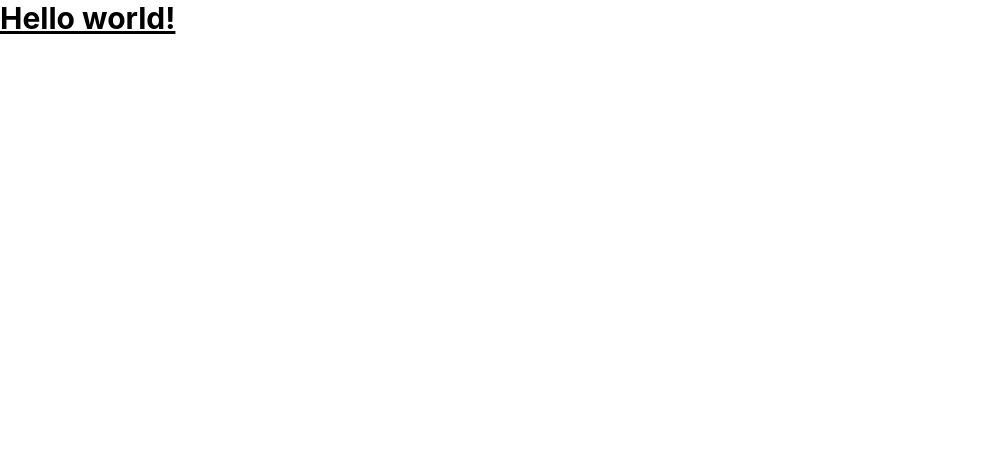
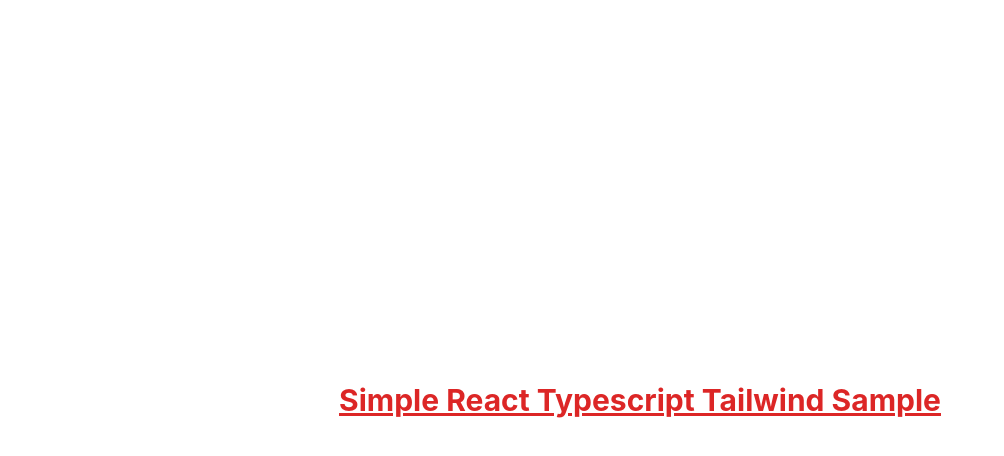
Before and after one commit to driars/books-list, a React (Create React App) app: page / in a window 1280 px wide. Shown: the top 456 px of the page, without its empty margins (0-1004 px from the left). Built offline with nearby package versions, Linux system fonts and the light colour scheme.

Commit message:
Add Redux & TypeScript

```diff
--- /dev/null
+++ b/postcss.config.js
@@ -0,0 +1,6 @@
+module.exports = {
+  plugins: {
+    tailwindcss: {},
+    autoprefixer: {},
+  },
+}
--- a/src/App.tsx
+++ b/src/App.tsx
@@ -1,10 +1,18 @@
-import React from 'react';
+import React from "react";
+import { store } from "./store/store";
+import { Provider } from "react-redux";
 
 function App() {
   return (
-    <h1 className="text-3xl font-bold underline">
-      Hello world!
-    </h1>
+    <Provider store={store}>
+      <div className="App">
+        <header className="App-header">
+          <h1 className="flex items-center justify-center w-screen h-screen text-3xl font-bold underline text-red-600">
+            Simple React Typescript Tailwind Sample
+          </h1>
+        </header>
+      </div>
+    </Provider>
   );
 }
 
--- /dev/null
+++ b/src/store/hooks.ts
@@ -0,0 +1,5 @@
+import { TypedUseSelectorHook, useDispatch, useSelector } from "react-redux";
+import type { RootState, AppDispatch } from "./store";
+
+export const useAppDispatch: () => AppDispatch = useDispatch;
+export const useAppSelector: TypedUseSelectorHook<RootState> = useSelector;
--- /dev/null
+++ b/src/store/slices/booksSlice.ts
@@ -0,0 +1,28 @@
+import { PayloadAction, createSlice } from "@reduxjs/toolkit";
+import { BooksState } from "../types";
+
+// Define the initial state using that type
+const initialState: BooksState = {
+  value: 0,
+};
+
+export const booksSlice = createSlice({
+  name: "books",
+  initialState,
+  reducers: {
+    increment: (state) => {
+      state.value += 1;
+    },
+    decrement: (state) => {
+      state.value -= 1;
+    },
+    incrementByAmount: (state, action: PayloadAction<number>) => {
+      state.value += action.payload;
+    },
+  },
+});
+
+// Action creators are generated for each case reducer function
+export const { increment, decrement, incrementByAmount } = booksSlice.actions;
+
+export default booksSlice.reducer;
--- /dev/null
+++ b/src/store/store.ts
@@ -0,0 +1,11 @@
+import { configureStore } from "@reduxjs/toolkit";
+import booksReducer from "./slices/booksSlice";
+
+export const store = configureStore({
+  reducer: {
+    books: booksReducer,
+  },
+});
+
+export type RootState = ReturnType<typeof store.getState>;
+export type AppDispatch = typeof store.dispatch;
--- /dev/null
+++ b/src/store/types.ts
@@ -0,0 +1,3 @@
+export interface BooksState {
+  value: number;
+}
```
Also changed, not shown: package.json (+14 -9 lines), 1 other file (tests, documents, lock files or other folders).
